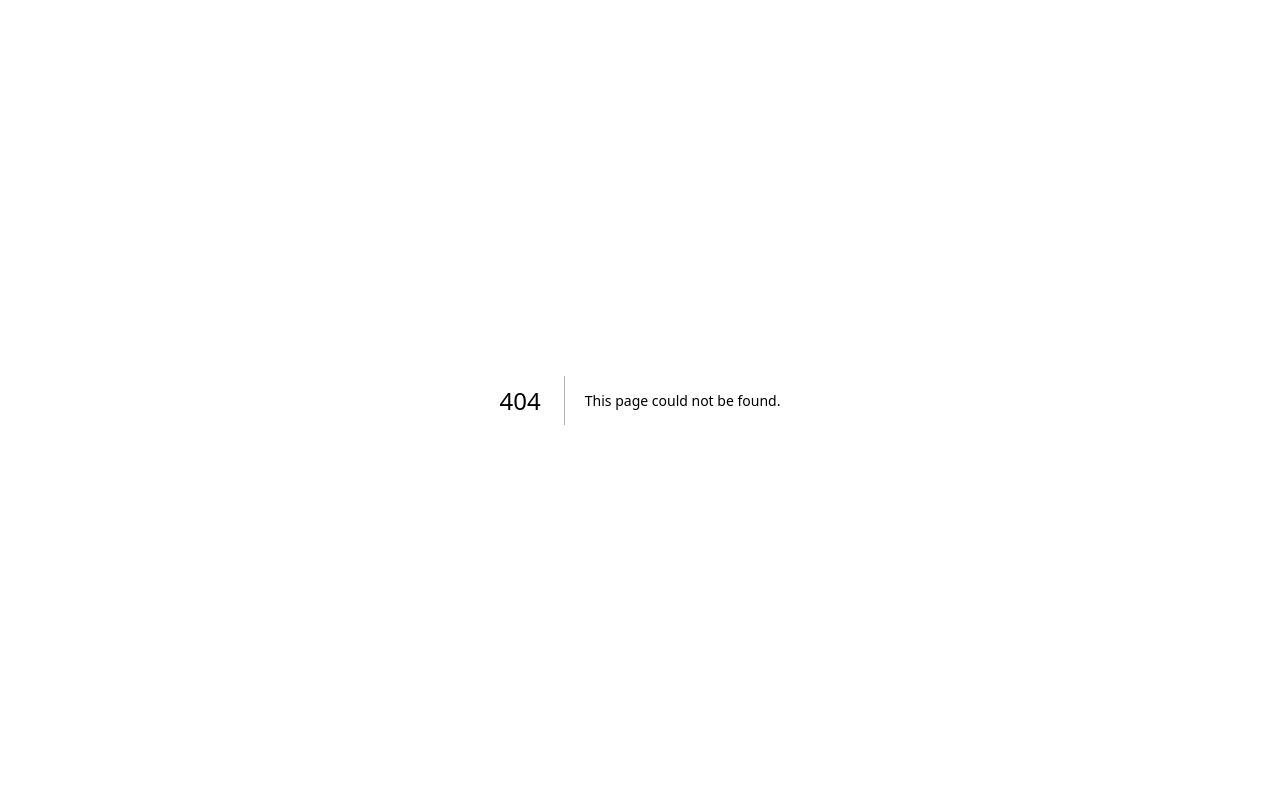
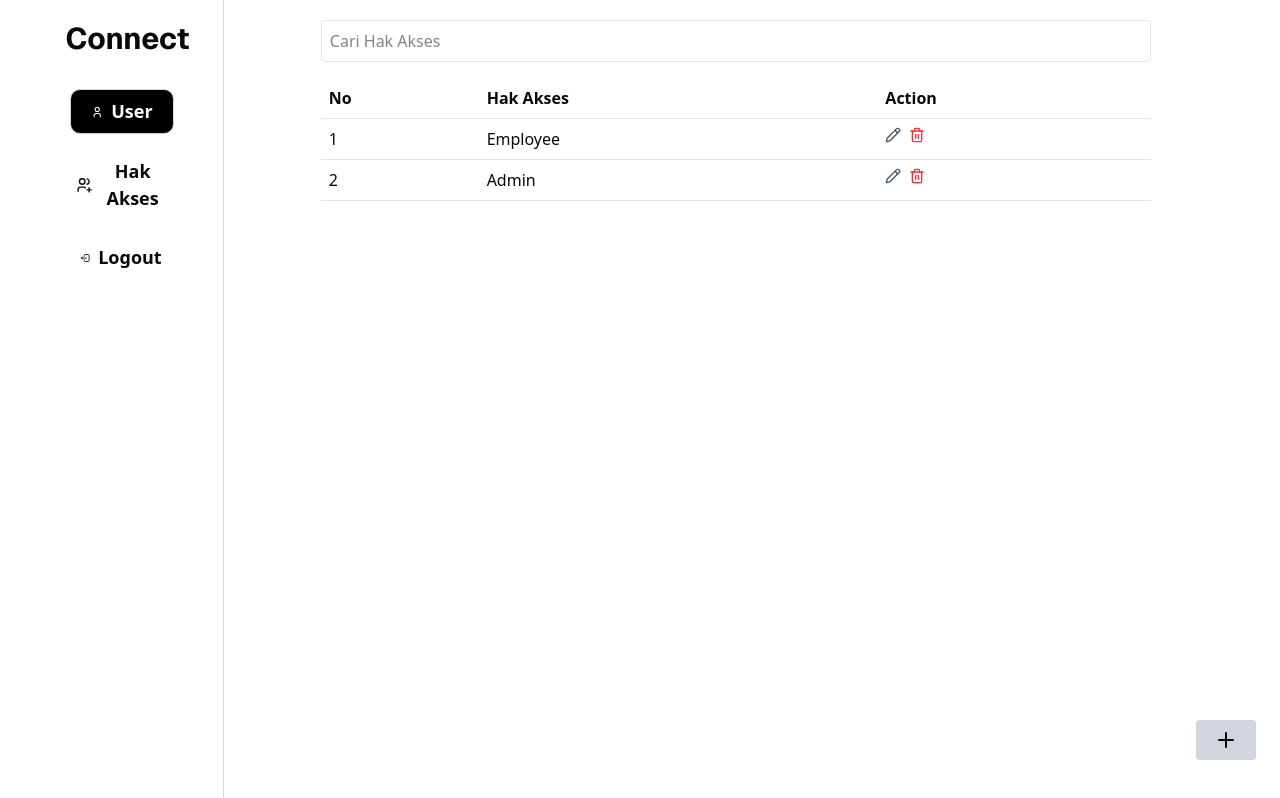
Before and after one commit to GrayMelvinL/login, a Next.js app: page /admin/roles in a window 1280 px wide. Before the commit this address had no page. Built offline with nearby package versions, Linux system fonts and the light colour scheme.

Commit message:
Layout baru

```diff
--- /dev/null
+++ b/src/app/admin/layout.js
@@ -0,0 +1,35 @@
+import { IconLogout, IconLogout2, IconUser, IconUsersGroup, IconUsersPlus, IconPlus } from "@tabler/icons-react";
+import { Icon } from "lucide-react";
+import Link from "next/link";
+
+export default function AdminLayout({ children }) {
+  return (
+  <section>
+    <section id="container" className="flex h-screen justify-center">
+      <section id="navigation" className="bg-white w-[15%] border-r border-gray-300 p-4">
+        <h1 className="text-[30px] mb-5  font-sans  font-bold text-center">Connect</h1>
+        <div className="nav-buttons flex flex-col items-center gap-4 p-2 w-full mb-2 font-bold text-[18px]">
+          <Link href="../admin/users">
+          <button className="rounded-[10px] flex items-center gap-2 py-2 px-5 bg-black text-white border border-gray-300 w-[90%] cursor-pointer">
+            <IconUser /> User
+          </button>
+          </Link>
+          <Link href="../admin/roles">
+        <button className=" flex items-center gap-2 py-2 px-5 w-[90%]">
+          <IconUsersPlus /> Hak Akses
+        </button>
+        </Link>
+        <Link href="..">
+        <button className=" flex items-center gap-2 py-2 px-5 w-[90%] ">
+          <IconLogout2 /> Logout
+        </button>
+        </Link>
+      </div>
+    </section>
+
+    <section id="content" className="bg-white w-[80%]">{children}</section>
+  </section>
+
+  </section>
+  );
+}
--- /dev/null
+++ b/src/app/admin/roles/page.js
@@ -0,0 +1,36 @@
+import { IconLogout2, IconUser, IconUsersPlus, IconPlus } from "@tabler/icons-react";
+import Link from "next/link";
+import RolesCard from "@/components/ui/tablerole";
+import { rolesData } from "../../../../mock/roles-data";
+
+export default function RolesPage() {
+  return (
+    <section id="container" className="flex h-screen justify-center">
+      <section id="content" className="bg-white w-[85%] p-5">
+         <input
+        type="text"
+        placeholder="Cari Hak Akses"
+        className="border rounded w-full p-2 mb-4"
+      />
+        <table className="w-full border-collapse">
+          <thead>
+            <tr className="text-left border-b">
+              <th className="p-2">No</th>
+              <th className="p-2">Hak Akses</th>
+              <th className="p-2">Action</th>
+            </tr>
+          </thead>
+          <tbody>
+            {rolesData.map((item, index) => (
+              <RolesCard key={index} id={item.id} role={item.role}/>
+            ))}
+          </tbody>
+        </table>
+      </section>
+
+      <button className="absolute bottom-10 right-6 bg-gray-300 hover:bg-gray-100 text-xl w-15 h-10 rounded flex items-center justify-center">
+        <IconPlus />
+      </button>
+    </section>
+  );
+}
--- /dev/null
+++ b/src/app/admin/users/page.js
@@ -0,0 +1,30 @@
+import UserCard from "@/components/user-card";
+import { IconLogout, IconLogout2, IconUser, IconUsersGroup, IconUsersPlus, IconPlus } from "@tabler/icons-react";
+import { Icon } from "lucide-react";
+import { usersData } from "../../../../mock/user-data";
+
+export default function Users() {
+  return (
+    <section id="container" className="flex h-screen justify-center">
+      <section id="content" className="bg-white w-[100%] p-5">
+        <input
+          placeholder="Cari user"
+          className="flex w-[98%] h-[5vh] mb-5 p-4 text-[14,5px] border border-gray-300 rounded-[7px]"
+        />
+        {usersData.map((user, index) => (
+          <UserCard
+            key={index}
+            name={user.name}
+            email={user.email}
+            roles={user.roles}
+            status={user.status}
+          />
+        ))}
+      </section>
+
+      <button className="absolute bottom-10 right-6 bg-gray-300 hover:bg-gray-100 text-xl w-15 h-10 rounded flex items-center justify-center ">
+        <IconPlus />
+      </button>
+    </section>
+  );
+}
--- a/src/app/page.js
+++ b/src/app/page.js
@@ -13,7 +13,7 @@ export default function Home() {
   console.log (data);
 
   function handleSubmit() {
-    router.push("/users");
+    router.push("/admin/users");
   }
 
   return (
--- a/src/app/roles/page.js
+++ /dev/null
@@ -1,66 +0,0 @@
-import { IconLogout2, IconUser, IconUsersPlus, IconPlus, IconPencil, IconTrash } from "@tabler/icons-react";
-import { rolesData } from "../../../Mock/roles-data";
-
-function RoleCard({ no, role }) {
-  return (
-    <div className="grid grid-cols-3 items-center border-b border-gray-200 py-2 px-4 text-[14.5px]">
-      <div>{no}</div>
-      <div>{role}</div>
-      <div className="flex gap-2">
-        <button className="text-gray-600">
-          <IconPencil/>
-        </button>
-        <button className="text-gray-600">
-          <IconTrash/>
-        </button>
-      </div>
-    </div>
-  );
-}
-
-export default function RolesPage() {
-  return (
-    <section id="container" className="flex h-screen justify-center relative">
-
-      <section id="navigation" className="bg-white w-[15%] border-r border-gray-300 p-4">
-        <h1 className="text-[30px] mb-5 font-sans font-bold text-center">Connect</h1>
-        <div className="nav-buttons flex flex-col items-center gap-4 p-2 w-full mb-2 font-bold text-[18px]">
-          <button className="rounded-[10px] flex items-center gap-2 py-2 px-3 w-[90%]">
-            <IconUser /> User
-          </button>
-          <button className="flex items-center gap-2 py-2 px-3 bg-black text-white border border-gray-300 cursor-pointer w-[90%]">
-            <IconUsersPlus /> Hak Akses
-          </button>
-          <button className="flex items-center gap-2 py-2 px-3 w-[90%]">
-            <IconLogout2 /> Logout
-          </button>
-        </div>
-      </section>
-
-      <section id="content" className="bg-white w-[85%] p-5">
-        <input
-          placeholder="Cari Hak Akses"
-          className="flex w-[98%] h-[5vh] mb-5 p-4 text-[14.5px] border border-gray-300 rounded-[7px]"
-        />
-
-        <div className="grid grid-cols-3 font-semibold border-b border-gray-300 py-2 px-4 text-left text-[15px]">
-          <div>No</div>
-          <div>Hak Akses</div>
-          <div>Action</div>
-        </div>
-
-        {rolesData.map((role, index) => (
-          <RoleCard
-            key={index}
-            no={index + 1}
-            role={role.role}
-          />
-        ))}
-      </section>
-
-      <button className="absolute bottom-10 right-6 bg-gray-300 hover:bg-gray-100 text-xl w-15 h-10 rounded flex items-center justify-center">
-        <IconPlus />
-      </button>
-    </section>
-  );
-}
--- a/src/app/users/page.js
+++ /dev/null
@@ -1,50 +0,0 @@
-import UserCard from "@/components/user-card";
-import { IconLogout, IconLogout2, IconUser, IconUsersGroup, IconUsersPlus,IconPlus } from "@tabler/icons-react";
-import { Icon } from "lucide-react";
-import { usersData } from "../../../Mock/user-data";
-
-export default function Users() {
-  return (
-
-
-    <section id="container" className="flex h-screen justify-center">
-
-      <section id="navigation" className="bg-white w-[15%] border-r border-gray-300 p-4 ">
-        <h1 className="text-[30px] mb-5  font-sans  font-bold text-center">Connect</h1>
-        <div className="nav-buttons flex flex-col items-center gap-4 p-2 w-full mb-2 font-bold text-[18px]">
-          <button className="rounded-[10px] flex items-center gap-2 py-2 px-3 bg-black text-white border border-gray-300 w-[90%] cursor-pointer">
-            <IconUser/> User
-          </button>
-          <button className=" flex items-center gap-2 py-2 px-3 w-[90%]">
-            <IconUsersPlus /> Hak Akses
-          </button>
-          <button className=" flex items-center gap-2 py-2 px-3  w-[90%] ">
-            <IconLogout2 /> Logout
-          </button>
-        </div>
-      </section>
-
-      <section id="content" className="bg-white w-[85%] p-5">
-        <input
-          placeholder="Cari user"
-          className="flex w-[98%] h-[5vh] mb-5 p-4 text-[14,5px] border border-gray-300 rounded-[7px]"
-        />
-        {usersData.map((user,index) => (
-          <UserCard
-            key={index}
-            name={user.name}
-            email={user.email}
-            roles={user.roles}
-            status={user.status}
-          />
-        ))}
-      </section>
-      <button className="absolute bottom-10 right-6 bg-gray-300 hover:bg-gray-100 text-xl w-15 h-10 rounded flex items-center justify-center ">
-        <IconPlus />
-      </button>
-    </section>
-
-
-
-  );
-}
--- /dev/null
+++ b/src/components/ui/tablerole.jsx
@@ -0,0 +1,14 @@
+import { Pencil, Trash2 } from 'lucide-react';
+
+export default function RolesCard({role, id }) {
+  return (
+    <tr className="border-b">
+      <td className="p-2">{id}</td>
+      <td className="p-2">{role}</td>
+      <td className="p-2 flex gap-2">
+        <Pencil size={16} className="cursor-pointer text-gray-600 hover:text-black" />
+        <Trash2 size={16} className="cursor-pointer text-red-500 hover:text-red-700" />
+      </td>
+    </tr>
+  );
+}
```
Also changed, not shown: Mock/roles-data.js (+6 -6 lines).
